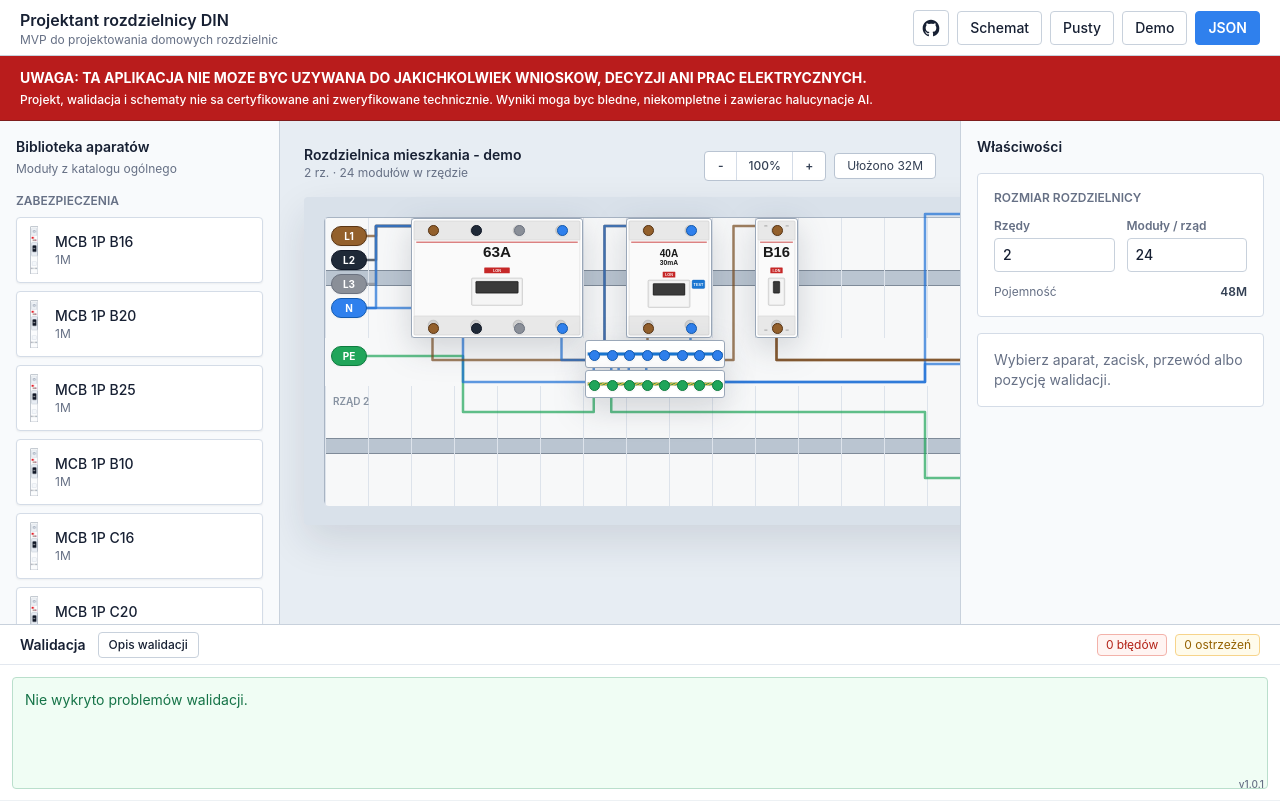
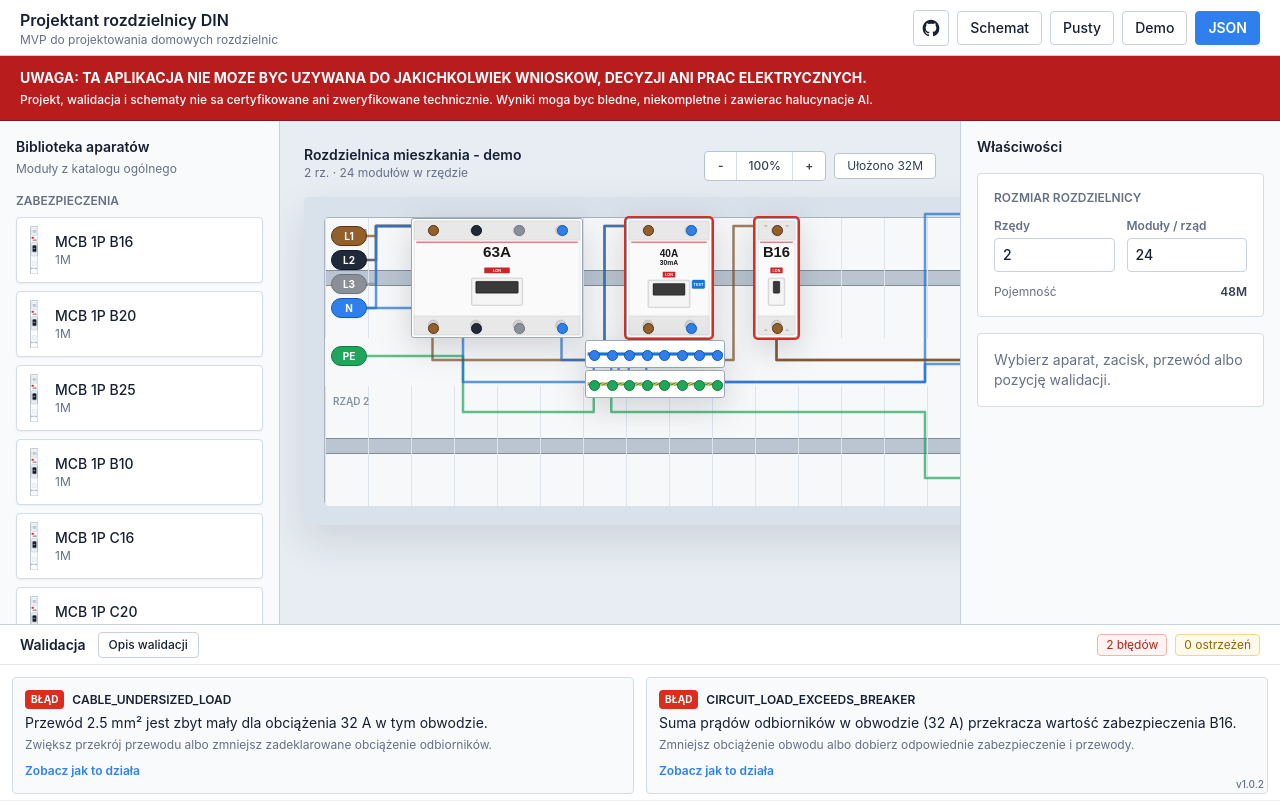
Before and after one commit to jan-baranski/rozdzielnica-app, a Next.js app: page / in a window 1280 px wide. Built offline with nearby package versions, Linux system fonts and the light colour scheme.

Commit message:
v1.0.2 custom odbiornik

```diff
--- a/public/catalog/generic-catalog.json
+++ b/public/catalog/generic-catalog.json
@@ -284,7 +284,7 @@
       { "id": "l-in", "label": "L", "role": "power_in", "pole": "L1", "direction": "in" },
       { "id": "n-in", "label": "N", "role": "neutral_in", "pole": "N", "direction": "in" }
     ],
-    "electricalTemplate": { "requiresInput": true, "externalLoad": true, "requiredPoles": ["L1", "N"] },
+    "electricalTemplate": { "requiresInput": true, "externalLoad": true, "requiredPoles": ["L1", "N"], "currentA": 1 },
     "visual": { "src": "/assets/components/bulb.png", "widthPx": 76, "heightPx": 76 }
   },
   {
@@ -301,7 +301,24 @@
       { "id": "n-in", "label": "N", "role": "neutral_in", "pole": "N", "direction": "in" },
       { "id": "pe", "label": "PE", "role": "earth", "pole": "PE", "direction": "bidirectional" }
     ],
-    "electricalTemplate": { "requiresInput": true, "externalLoad": true, "requiredPoles": ["L1", "N", "PE"] },
+    "electricalTemplate": { "requiresInput": true, "externalLoad": true, "requiredPoles": ["L1", "N", "PE"], "currentA": 16 },
+    "visual": { "src": "/assets/components/outlet.png", "widthPx": 86, "heightPx": 86 }
+  },
+  {
+    "id": "custom-load",
+    "manufacturer": "Generic",
+    "model": "CUSTOM-LOAD",
+    "category": "Loads",
+    "displayName": "Custom odbiornik",
+    "type": "custom_load",
+    "placementMode": "free",
+    "moduleWidth": 5,
+    "terminalsTemplate": [
+      { "id": "l-in", "label": "L", "role": "power_in", "pole": "L1", "direction": "in" },
+      { "id": "n-in", "label": "N", "role": "neutral_in", "pole": "N", "direction": "in" },
+      { "id": "pe", "label": "PE", "role": "earth", "pole": "PE", "direction": "bidirectional" }
+    ],
+    "electricalTemplate": { "requiresInput": true, "externalLoad": true, "requiredPoles": ["L1", "N", "PE"], "currentA": 16 },
     "visual": { "src": "/assets/components/outlet.png", "widthPx": 86, "heightPx": 86 }
   }
 ]
--- a/src/components/GraphicsRegistry.tsx
+++ b/src/components/GraphicsRegistry.tsx
@@ -48,4 +48,5 @@
   "generic-pe-bus-8": BusPe,
   "external-bulb": ExternalBulb,
   "external-outlet": ExternalOutlet,
+  "custom-load": ExternalOutlet,
 };
--- a/src/components/PropertiesPanel.tsx
+++ b/src/components/PropertiesPanel.tsx
@@ -13,6 +13,7 @@
     selectedItem,
     updateBoardSize,
     updateComponentName,
+    updateComponentElectrical,
     removeComponent,
     removeWire,
     updateWireCable,
@@ -127,6 +128,24 @@
 
           <section className="rounded border border-[#d4dce7] bg-white p-4">
             <h3 className="mb-2 text-xs font-semibold uppercase text-[#667085]">Parametry elektryczne</h3>
+            {selectedComponent.electrical.externalLoad ? (
+              <label className="mb-3 block text-xs font-semibold text-[#667085]" htmlFor="component-current">
+                Prad odbiornika A
+                <input
+                  id="component-current"
+                  type="number"
+                  min={0.1}
+                  step={0.1}
+                  value={selectedComponent.electrical.currentA ?? 16}
+                  onChange={(event) =>
+                    updateComponentElectrical(selectedComponent.id, {
+                      currentA: Math.max(0.1, Number(event.target.value) || 0.1)
+                    })
+                  }
+                  className="mt-1 w-full rounded border border-[#c8d1dc] px-2 py-1.5 text-sm font-medium text-[#172033] outline-none focus:border-[#2f80ed]"
+                />
+              </label>
+            ) : null}
             <dl className="space-y-1 text-xs">
               {Object.entries(selectedComponent.electrical).map(([key, value]) => (
                 <div key={key} className="flex justify-between gap-3">
--- a/src/domain/constants.ts
+++ b/src/domain/constants.ts
@@ -3,4 +3,4 @@
 export const ROW_GAP = 48;
 export const TERMINAL_HIT_SIZE = 11;
 export const EXTERNAL_ZONE_WIDTH_PX = 260;
-export const APP_VERSION = "1.0.1";
+export const APP_VERSION = "1.0.2";
--- a/src/domain/policies.ts
+++ b/src/domain/policies.ts
@@ -44,12 +44,13 @@
           {
             severity: "error" as const,
             code: "PE_CONNECTED_TO_NON_EARTH",
-            message: "Zacisk PE jest połączony z zaciskiem innym niż ochronny.",
+            message: "Zacisk PE jest polaczony z zaciskiem innym niz ochronny.",
             relatedComponents: [
               from.ownerKind === "component" ? from.ownerId : "",
               to.ownerKind === "component" ? to.ownerId : ""
             ].filter(Boolean),
-            suggestion: "Przenieś to połączenie na zacisk PE."
+            relatedWires: [wire.id],
+            suggestion: "Przenies to polaczenie na zacisk PE."
           }
         ]
       : [];
@@ -70,12 +71,13 @@
           {
             severity: "warning" as const,
             code: "N_CONNECTED_TO_NON_NEUTRAL",
-            message: "Zacisk N jest połączony z zaciskiem innego bieguna.",
+            message: "Zacisk N jest polaczony z zaciskiem innego bieguna.",
             relatedComponents: [
               from.ownerKind === "component" ? from.ownerId : "",
               to.ownerKind === "component" ? to.ownerId : ""
             ].filter(Boolean),
-            suggestion: "Sprawdź, czy przewód neutralny trafia wyłącznie na zaciski N."
+            relatedWires: [wire.id],
+            suggestion: "Sprawdz, czy przewod neutralny trafia wylacznie na zaciski N."
           }
         ]
       : [];
@@ -376,18 +378,6 @@
   return 6;
 }
 
-/*
-            message: `Obwód ${protectiveDevice.electrical.curve ?? ""}${current} jest podłączony przewodem o przekroju mniejszym niż ${minimumCrossSection} mm².`,
-            relatedWires: [wire.id],
-            suggestion: `Zwiększ przekrój przewodu do co najmniej ${minimumCrossSection} mm² albo zmień zabezpieczenie.`
-          }
-        ]
-      : [];
-  });
-
-void legacyCableGaugePolicy;
-*/
-
 type CableGaugeEdge = {
   to: string;
   wire?: WireConnection;
@@ -407,6 +397,26 @@
 
 function isProtectiveBreaker(component: BoardComponent): boolean {
   return (component.type === "mcb" || component.type === "rcbo") && Boolean(component.electrical.ratedCurrentA);
+}
+
+function loadCurrentA(component: BoardComponent): number {
+  return component.electrical.currentA ?? 16;
+}
+
+function maximumCurrentForCrossSection(crossSectionMm2: number): number {
+  if (crossSectionMm2 >= 6) {
+    return 32;
+  }
+  if (crossSectionMm2 >= 4) {
+    return 25;
+  }
+  if (crossSectionMm2 >= 2.5) {
+    return 16;
+  }
+  if (crossSectionMm2 >= 1.5) {
+    return 10;
+  }
+  return 0;
 }
 
 function buildCableGaugeGraph(project: ProjectData, protectiveDeviceId: string) {
@@ -461,33 +471,40 @@
   return graph;
 }
 
-function hasReachableExternalLoad(
+function reachableExternalLoads(
   starts: string[],
   graph: Map<string, CableGaugeEdge[]>,
-  meta: Map<string, EndpointMeta>
+  meta: Map<string, EndpointMeta>,
+  blockedKey?: string
 ) {
   const queue = [...starts];
   const visited = new Set<string>();
+  const loads = new Map<string, BoardComponent>();
 
   while (queue.length > 0) {
     const key = queue.shift();
-    if (!key || visited.has(key)) {
+    if (!key || key === blockedKey || visited.has(key)) {
       continue;
     }
 
     visited.add(key);
-    if (meta.get(key)?.component?.electrical.externalLoad) {
-      return true;
+    const component = meta.get(key)?.component;
+    if (component?.electrical.externalLoad) {
+      loads.set(component.id, component);
     }
 
     graph.get(key)?.forEach((edge) => {
-      if (!visited.has(edge.to)) {
+      if (!visited.has(edge.to) && edge.to !== blockedKey) {
         queue.push(edge.to);
       }
     });
   }
 
-  return false;
+  return loads;
+}
+
+function loadSum(loads: Iterable<BoardComponent>): number {
+  return [...loads].reduce((sum, load) => sum + loadCurrentA(load), 0);
 }
 
 export const cableGaugePolicy: ValidationPolicy = (project) => {
@@ -511,7 +528,8 @@
           (terminal.role === "power_out" || (protectiveDevice.type === "rcbo" && terminal.role === "neutral_out"))
       )
       .map((terminal) => endpointKey(terminalEndpoint(protectiveDevice.id, terminal.id)));
-    if (!hasReachableExternalLoad(starts, graph, meta)) {
+    const circuitLoads = reachableExternalLoads(starts, graph, meta);
+    if (circuitLoads.size === 0) {
       return;
     }
 
@@ -557,11 +575,72 @@
           }
         }
 
+        if (edge.wire) {
+          const downstreamLoad = loadSum(reachableExternalLoads([edge.to], graph, meta, currentNode.key).values());
+          const maximumLoad = maximumCurrentForCrossSection(edge.wire.cable.crossSectionMm2);
+          const issueKey = `${protectiveDevice.id}:${edge.wire.id}:load`;
+          if (downstreamLoad > maximumLoad && !seen.has(issueKey)) {
+            seen.add(issueKey);
+            const from = findTerminal(project.board, project.components, edge.wire.from);
+            const to = findTerminal(project.board, project.components, edge.wire.to);
+            const relatedComponents = [from, to]
+              .filter((endpoint) => endpoint?.ownerKind === "component")
+              .map((endpoint) => endpoint?.ownerId ?? "")
+              .filter(Boolean);
+
+            issues.push({
+              severity: "error",
+              code: "CABLE_UNDERSIZED_LOAD",
+              message: `Przewód ${edge.wire.cable.crossSectionMm2} mm² jest zbyt mały dla obciążenia ${downstreamLoad} A w tym obwodzie.`,
+              relatedComponents: [protectiveDevice.id, ...relatedComponents],
+              relatedWires: [edge.wire.id],
+              suggestion: "Zwiększ przekrój przewodu albo zmniejsz zadeklarowane obciążenie odbiorników."
+            });
+          }
+        }
+
         if (!visited.has(edge.to) && !crossesIntoOtherBreaker) {
           queue.push({ key: edge.to, depth: currentNode.depth + 1 });
         }
       });
     }
+  });
+
+  return issues;
+};
+
+export const circuitLoadPolicy: ValidationPolicy = (project) => {
+  const issues: ValidationIssue[] = [];
+  const meta = endpointMeta(project);
+
+  project.components.filter(isProtectiveBreaker).forEach((protectiveDevice) => {
+    const current = protectiveDevice.electrical.ratedCurrentA;
+    if (!current) {
+      return;
+    }
+
+    const graph = buildCableGaugeGraph(project, protectiveDevice.id);
+    const starts = protectiveDevice.terminals
+      .filter(
+        (terminal) =>
+          terminal.direction === "out" &&
+          (terminal.role === "power_out" || (protectiveDevice.type === "rcbo" && terminal.role === "neutral_out"))
+      )
+      .map((terminal) => endpointKey(terminalEndpoint(protectiveDevice.id, terminal.id)));
+    const loads = reachableExternalLoads(starts, graph, meta);
+    const totalLoad = loadSum(loads.values());
+
+    if (loads.size === 0 || totalLoad <= current) {
+      return;
+    }
+
+    issues.push({
+      severity: "error",
+      code: "CIRCUIT_LOAD_EXCEEDS_BREAKER",
+      message: `Suma prądów odbiorników w obwodzie (${totalLoad} A) przekracza wartość zabezpieczenia ${breakerLabel(protectiveDevice)}.`,
+      relatedComponents: [protectiveDevice.id, ...loads.keys()],
+      suggestion: "Zmniejsz obciążenie obwodu albo dobierz odpowiednie zabezpieczenie i przewody."
+    });
   });
 
   return issues;
@@ -826,6 +905,7 @@
   neutralConnectionPolicy,
   neutralRcdCircuitPolicy,
   cableGaugePolicy,
+  circuitLoadPolicy,
   breakerGroupingPolicy,
   missingInputPolicy,
   requiredLoadPolesPolicy,
--- a/src/domain/projectSchema.ts
+++ b/src/domain/projectSchema.ts
@@ -31,7 +31,8 @@
   isMainSwitch: z.boolean().optional(),
   busType: z.enum(["N", "PE"]).optional(),
   externalLoad: z.boolean().optional(),
-  requiredPoles: z.array(z.enum(["L1", "L2", "L3", "N", "PE"])).optional()
+  requiredPoles: z.array(z.enum(["L1", "L2", "L3", "N", "PE"])).optional(),
+  currentA: z.number().positive().optional()
 });
 
 export const catalogItemSchema = z.object({
@@ -40,7 +41,19 @@
   model: z.string(),
   category: z.string(),
   displayName: z.string(),
-  type: z.enum(["mcb", "rcd", "rcbo", "spd", "main_switch", "neutral_bus", "pe_bus", "blank", "bulb", "outlet"]),
+  type: z.enum([
+    "mcb",
+    "rcd",
+    "rcbo",
+    "spd",
+    "main_switch",
+    "neutral_bus",
+    "pe_bus",
+    "blank",
+    "bulb",
+    "outlet",
+    "custom_load"
+  ]),
   placementMode: z.enum(["din_module", "free"]),
   moduleWidth: z.number().int().positive(),
   terminalsTemplate: z.array(terminalSchema),
--- a/src/domain/technicalNotation.ts
+++ b/src/domain/technicalNotation.ts
@@ -10,7 +10,8 @@
   pe_bus: "XPE",
   blank: "A",
   bulb: "EL",
-  outlet: "XS"
+  outlet: "XS",
+  custom_load: "EL"
 };
 
 function componentSortKey(component: BoardComponent): string {
--- a/src/domain/types.ts
+++ b/src/domain/types.ts
@@ -8,7 +8,8 @@
   | "pe_bus"
   | "blank"
   | "bulb"
-  | "outlet";
+  | "outlet"
+  | "custom_load";
 
 export type TerminalRole =
   | "power_in"
@@ -70,6 +71,7 @@
   busType?: "N" | "PE";
   externalLoad?: boolean;
   requiredPoles?: Pole[];
+  currentA?: number;
 }
 
 export interface DinModuleLayout {
--- a/src/domain/validationDocs.ts
+++ b/src/domain/validationDocs.ts
@@ -12,10 +12,10 @@
   {
     id: "cable-sizing",
     title: "Walidacja przekroju przewodu",
-    issueCodes: ["CABLE_UNDERSIZED", "CABLE_UNDERSIZED_B16"],
+    issueCodes: ["CABLE_UNDERSIZED", "CABLE_UNDERSIZED_B16", "CABLE_UNDERSIZED_LOAD", "CIRCUIT_LOAD_EXCEEDS_BREAKER"],
     description:
       "Sprawdza nie tylko przewód bezpośrednio przy zabezpieczeniu, ale całą trasę obwodu za MCB/RCBO. Wykrywa sytuacje, gdy dalszy fragment instalacji ma zbyt mały przekrój względem zabezpieczenia nadprądowego.",
-    examples: ["B16 + cała trasa 2.5 mm² -> OK", "B16 + dalszy fragment 1.5 mm² -> Błąd"],
+    examples: ["B16 + cała trasa 2.5 mm² -> OK", "B16 + dalszy fragment 1.5 mm² -> Błąd", "B16 + odbiorniki 18 A -> Błąd"],
     rulesSummary: [
       "B10 lub C10 -> minimum 1.5 mm²",
       "B16 lub C16 -> minimum 2.5 mm² w tej aplikacji",
@@ -25,6 +25,22 @@
     limitations: [
       "To są uproszczone reguły.",
       "W rzeczywistości zależy to od sposobu ułożenia przewodu, temperatury, długości i zaleceń producenta."
+    ]
+  },
+  {
+    id: "circuit-load",
+    title: "Walidacja obciążenia obwodu",
+    issueCodes: ["CIRCUIT_LOAD_EXCEEDS_BREAKER", "CABLE_UNDERSIZED_LOAD"],
+    description:
+      "Sprawdza, czy suma prądów odbiorników nie przekracza wartości zabezpieczenia oraz czy przekrój przewodów jest odpowiedni dla zadeklarowanego obciążenia.",
+    examples: ["B16 + odbiornik 10 A -> OK", "B16 + odbiorniki 10 A i 8 A -> Błąd"],
+    rulesSummary: [
+      "Prądy odbiorników za tym samym MCB/RCBO są sumowane.",
+      "Przewody są sprawdzane także względem obciążenia odbiorników, nie tylko względem zabezpieczenia."
+    ],
+    limitations: [
+      "To uproszczona walidacja hobbystyczna.",
+      "Aplikacja nie uwzględnia charakteru odbiornika, rozruchu ani warunków ułożenia przewodów."
     ]
   },
   {
--- a/src/store/useBoardStore.ts
+++ b/src/store/useBoardStore.ts
@@ -38,6 +38,7 @@
   addComponent: (item: CatalogItem, layout: BoardComponent["layout"]) => void;
   moveComponent: (componentId: string, layout: BoardComponent["layout"]) => void;
   updateComponentName: (componentId: string, name: string) => void;
+  updateComponentElectrical: (componentId: string, electrical: Partial<BoardComponent["electrical"]>) => void;
   removeComponent: (componentId: string) => void;
   selectItem: (item: SelectedItem) => void;
   clickTerminal: (endpoint: WireEndpoint) => void;
@@ -194,6 +195,20 @@
         board: state.board,
         components: state.components.map((component) =>
           component.id === componentId ? { ...component, name } : component
+        ),
+        wires: state.wires
+      })
+    );
+  },
+
+  updateComponentElectrical: (componentId, electrical) => {
+    set((state) =>
+      withValidation({
+        board: state.board,
+        components: state.components.map((component) =>
+          component.id === componentId
+            ? { ...component, electrical: { ...component.electrical, ...electrical } }
+            : component
         ),
         wires: state.wires
       })
```
Also changed, not shown: 1 other file (tests, documents, lock files or other folders).
